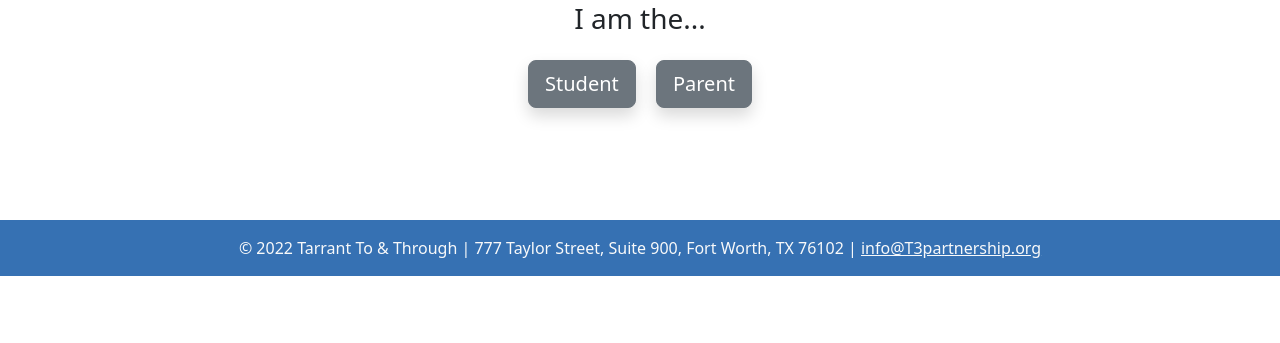
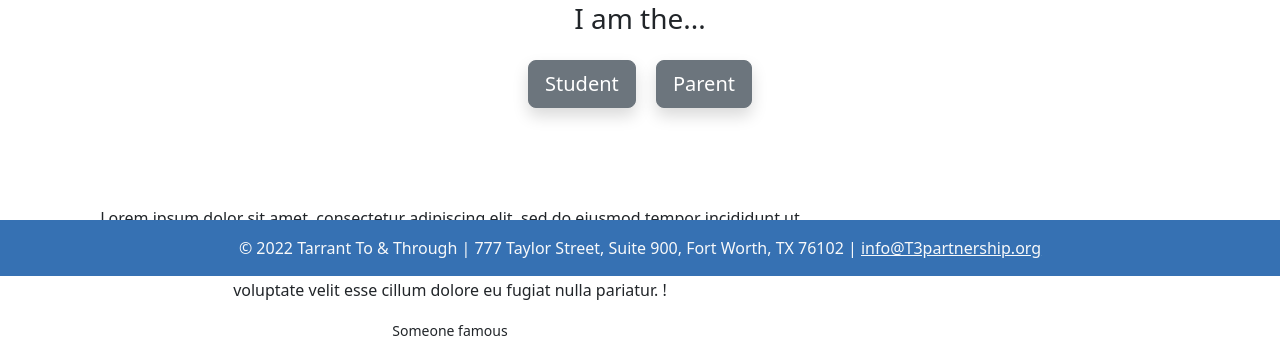
Before and after one commit to rod608/cfg-t3-hackathon, a Flask app: page / in a window 1280 px wide. Shown: the part 524-867 px from the top of the page. Before the commit the page ends 800 px from the top, so only its background shows below. Run offline with Flask 2, Linux system fonts and the light colour scheme.

Commit message:
adding a testimonial carousel to the starting page

```diff
--- a/templates/index.html
+++ b/templates/index.html
@@ -73,7 +73,62 @@
     777 Taylor Street, Suite 900, Fort Worth, TX 76102 |
     <a class="text-light" href="mailto: info@T3partnership.org">info@T3partnership.org</a>
   </footer>
-  <!-- Copyright -->
+  <!-- Testimonial Carousel -->
+  <div class="container">
+    <div class="row">
+        <div class="col-md-12">
+            <div class="carousel slide" data-ride="carousel" id="quote-carousel">
+                <!-- Carousel Slides / Quotes -->
+                <div class="carousel-inner text-center">
+                    <!-- Quote 1 -->
+                    <div class="item active">
+                        <blockquote>
+                            <div class="row">
+                                <div class="col-sm-8 col-sm-offset-2">
+                                    <p>Lorem ipsum dolor sit amet, consectetur adipiscing elit, sed do eiusmod tempor incididunt ut labore et dolore magna aliqua. Ut enim ad minim veniam, quis nostrud exercitation ullamco laboris nisi ut aliquip ex ea commodo consequat. Duis aute irure dolor in reprehenderit in voluptate velit esse cillum dolore eu fugiat nulla pariatur. !</p>
+                                    <small>Someone famous</small>
+                                </div>
+                            </div>
+                        </blockquote>
+                    </div>
+                    <!-- Quote 2 -->
+                    <div class="item">
+                        <blockquote>
+                            <div class="row">
+                                <div class="col-sm-8 col-sm-offset-2">
+                                    <p>Lorem ipsum dolor sit amet, consectetur adipiscing elit, sed do eiusmod tempor incididunt ut labore et dolore magna aliqua. Ut enim ad minim veniam, quis nostrud exercitation ullamco laboris nisi ut aliquip ex ea commodo consequat. Duis aute irure dolor in reprehenderit in voluptate velit esse cillum dolore eu fugiat nulla pariatur. </p>
+                                    <small>Someone famous</small>
+                                </div>
+                            </div>
+                        </blockquote>
+                    </div>
+                    <!-- Quote 3 -->
+                    <div class="item">
+                        <blockquote>
+                            <div class="row">
+                                <div class="col-sm-8 col-sm-offset-2">
+                                    <p>Lorem ipsum dolor sit amet, consectetur adipiscing elit, sed do eiusmod tempor incididunt ut labore et dolore magna aliqua. Ut enim ad minim veniam, quis nostrud exercitation ullamco laboris nisi ut aliquip ex ea commodo consequat. Duis aute irure dolor in reprehenderit in voluptate velit esse cillum dolore eu fugiat nulla pariatur. .</p>
+                                    <small>Someone famous</small>
+                                </div>
+                            </div>
+                        </blockquote>
+                    </div>
+                </div>
+                <!-- Bottom Carousel Indicators -->
+                <ol class="carousel-indicators">
+                    <li data-target="#quote-carousel" data-slide-to="0" class="active"><img class="img-responsive " src="https://s3.amazonaws.com/uifaces/faces/twitter/mantia/128.jpg" alt="">
+                    </li>
+                    <li data-target="#quote-carousel" data-slide-to="1"><img class="img-responsive" src="https://s3.amazonaws.com/uifaces/faces/twitter/adhamdannaway/128.jpg" alt="">
+                    </li>
+                    <li data-target="#quote-carousel" data-slide-to="2"><img class="img-responsive" src="https://s3.amazonaws.com/uifaces/faces/twitter/brad_frost/128.jpg" alt="">
+                    </li>
+                </ol>
+
+                <!-- Carousel Buttons Next/Prev -->
+                <a data-slide="prev" href="#quote-carousel" class="left carousel-control"><i class="fa fa-chevron-left"></i></a>
+                <a data-slide="next" href="#quote-carousel" class="right carousel-control"><i class="fa fa-chevron-right"></i></a>
+            </div>
+        </div>
 
   <!-- Bootstrap 5 -->
   <script src="https://cdn.jsdelivr.net/npm/@popperjs/core@2.11.6/dist/umd/popper.min.js"
```
Also changed, not shown: templates/style.css (+47 -0 lines).
